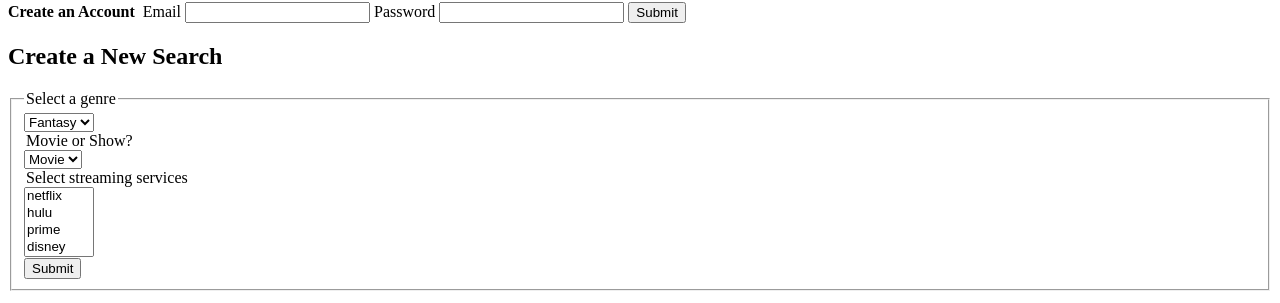
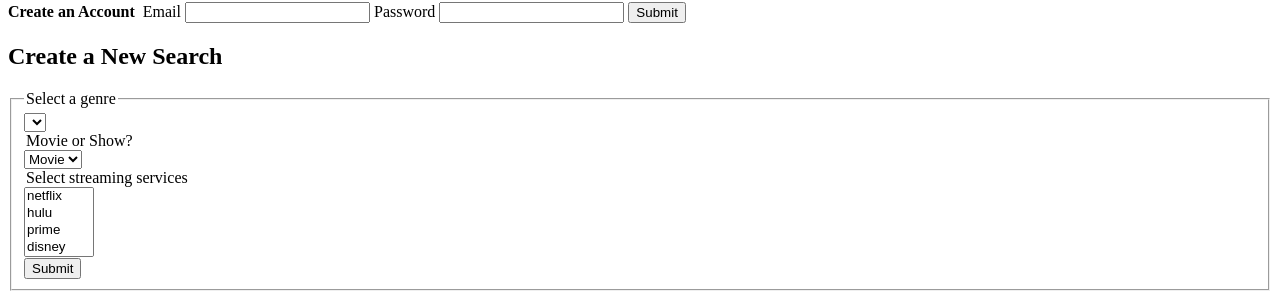
Before and after one commit to KylaPust/StreamQueens, a Flask app: template templates/homepage.html in a window 1280 px wide. Shown: the part 223-526 px from the top of the page. Run offline with Flask 2, Linux system fonts and the light colour scheme; the template is opened without the code that fills it, so the values that code supplies are empty.

Commit message:
loop genres

```diff
--- a/templates/homepage.html
+++ b/templates/homepage.html
@@ -38,7 +38,6 @@
         {%for key, value in genres.items()%}
         <option value="{{key}}">{{value}}</option>
         {%endfor%}
-        <option value="14">Fantasy</option>
         </select>
         <br>
         <legend>Movie or Show?</legend>
```
